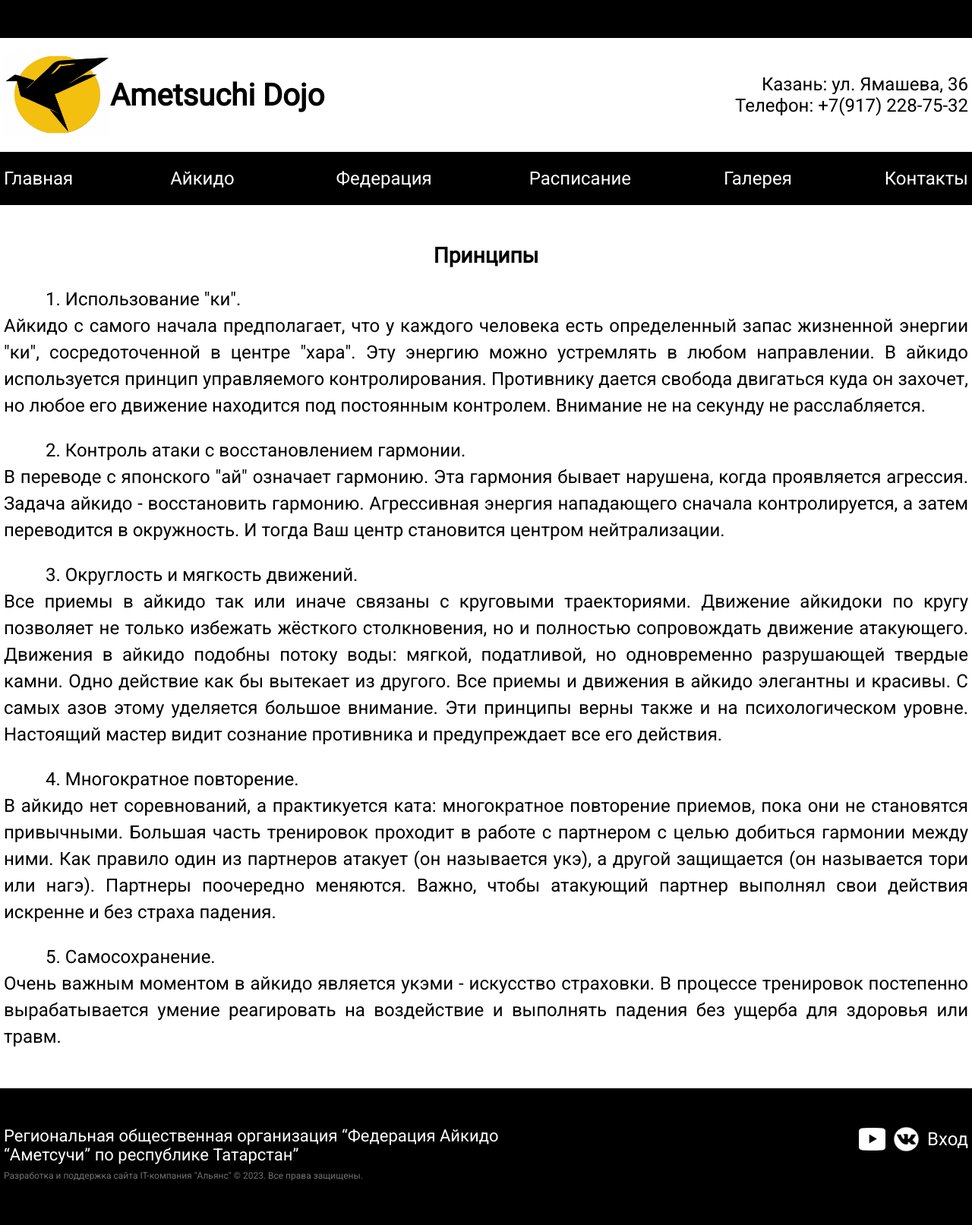
After one commit to ScorpionLF/aikido, a PHP site: page /principle in a window 1280 px wide. The commit adds this page. Shown: the whole page at 76% size. Run offline with PHP 8.4, Linux system fonts and the light colour scheme.

Commit message:
Created principle.php and ..css, fixed 404.php

```diff
--- a/404.php
+++ b/404.php
@@ -25,7 +25,7 @@ header("HTTP/1.0 404 Not Found");
             <img class="block-error__404-imgs-img" src="images/error.png" onError="this.src='images/not_found.png'">
         </div>
         <div class="block-error__404-text">Запрашиваемая страница не существует.<br> Возможно, страница еще не создана или в запросе был указан неверный адрес.</div>
-        <a href="index.php" class="block-error__404-button">ВЕРНУТЬСЯ НА ГЛАВНУЮ</a>
+        <a href="index" class="block-error__404-button">ВЕРНУТЬСЯ НА ГЛАВНУЮ</a>
     </div>
 </body>
 
--- a/css/index.css
+++ b/css/index.css
@@ -3,6 +3,7 @@
 section {
     margin-top: 25px;
     margin-bottom: 25px;
+    width: 1270px;
 }
 
 @font-face {
@@ -12,7 +13,6 @@ section {
 
 .index-composition {
     height: 400px;
-    max-width: 1270px;
     display: flex;
 }
 
@@ -86,7 +86,6 @@ section {
 }
 
 .index-information-text {
-    width: 1270px;
     min-height: 245px;
     font-family: 'Roboto';
     font-style: normal;
@@ -104,7 +103,6 @@ section {
 .index-news {
     display: flex;
     justify-content: space-between;
-    width: 1270px;
 }
 
 .block-index-news {
--- /dev/null
+++ b/css/principle.css
@@ -0,0 +1,28 @@
+.principle {
+    width: 1270px;
+    margin-bottom: 25px;
+    margin-top: 25px;
+}
+
+.principle-title {
+    justify-content: center;
+    font-family: 'Roboto';
+    font-style: normal;
+    font-weight: 700;
+    font-size: 28px;
+    display: flex;
+    color: #000000;
+}
+
+.principle-information {
+    position: relative;
+    display: grid;
+    font-family: 'Roboto';
+    font-style: normal;
+    font-weight: 400;
+    font-size: 24px;
+    align-items: center;
+    text-align: justify;
+    color: #000000;
+    line-height: 35px;
+}
--- a/css/style.css
+++ b/css/style.css
@@ -1,5 +1,8 @@
+
+
 html {
     min-height: 100%;
+    position: relative;
 }
 
 body {
@@ -11,7 +14,6 @@ body {
     display: grid;
     grid-template-rows: auto 1fr auto;
     align-items: first baseline;
-    width: 100vw;
     height: 100vh;
 }
 
--- a/header.html
+++ b/header.html
@@ -40,7 +40,7 @@
                         <a href="history">История</a>
                         <a href="terms">Термины</a>
                         <a href="technique">Техники</a>
-                        <a href="history">Принципы</a>
+                        <a href="principle">Принципы</a>
                         <a href="etiquette">Этикет</a>
                     </div>
                 </div>
--- /dev/null
+++ b/principle.php
@@ -0,0 +1,37 @@
+<!DOCTYPE html>
+<html lang="ru">
+
+<head>
+    <meta charset="UTF-8">
+    <meta http-equiv="X-UA-Compatible" content="IE=edge">
+    <meta name="viewport" content="width=device-width, initial-scale=1.0">
+    <link rel="stylesheet" href="css/style.css">
+    <link rel="stylesheet" href="css/principle.css">
+    <link rel="preconnect" href="https://fonts.googleapis.com">
+    <link rel="preconnect" href="https://fonts.gstatic.com" crossorigin>
+    <link href="https://fonts.googleapis.com/css2?family=Exo+2:wght@200&family=Inter&family=Roboto&display=swap"
+        rel="stylesheet">
+    <title>Принципы</title>
+    <link type="Image/x-icon" href="images/favicon.png" rel="icon">
+</head>
+</head>
+
+<body>
+    <?php include 'header.html'; ?>
+    <main>
+        <div class="principle">
+            <div class="principle-title">Принципы</div>
+            <div class="principle-information">
+                <p>1. Использование "ки".<br>Айкидо с самого начала предполагает, что у каждого человека есть определенный запас жизненной энергии "ки", сосредоточенной в центре "хара". Эту энергию можно устремлять в любом направлении. В айкидо используется принцип управляемого контролирования. Противнику дается свобода двигаться куда он захочет, но любое его движение находится под постоянным контролем. Внимание не на секунду не расслабляется.</p>
+                <p>2. Контроль атаки с восстановлением гармонии.<br>В переводе с японского "ай" означает гармонию. Эта гармония бывает нарушена, когда проявляется агрессия. Задача айкидо - восстановить гармонию. Агрессивная энергия нападающего сначала контролируется, а затем переводится в окружность. И тогда Ваш центр становится центром нейтрализации.</p>
+                <p>3. Округлость и мягкость движений.<br>Все приемы в айкидо так или иначе связаны с круговыми траекториями. Движение айкидоки по кругу позволяет не только избежать жёсткого столкновения, но и полностью сопровождать движение атакующего. Движения в айкидо подобны потоку воды: мягкой, податливой, но одновременно разрушающей твердые камни. Одно действие как бы вытекает из другого. Все приемы и движения в айкидо элегантны и красивы. С самых азов этому уделяется большое внимание. Эти принципы верны также и на психологическом уровне. Настоящий мастер видит сознание противника и предупреждает все его действия.</p>
+                <p>4. Многократное повторение.<br>В айкидо нет соревнований, а практикуется ката: многократное повторение приемов, пока они не становятся привычными. Большая часть тренировок проходит в работе с партнером с целью добиться гармонии между ними. Как правило один из партнеров атакует (он называется укэ), а другой защищается (он называется тори или нагэ). Партнеры поочередно меняются. Важно, чтобы атакующий партнер выполнял свои действия искренне и без страха падения.</p>
+                <P>5. Самосохранение.<br>Очень важным моментом в айкидо является укэми - искусство страховки. В процессе тренировок постепенно вырабатывается умение реагировать на воздействие и выполнять падения без ущерба для здоровья или травм.</P>
+            </div>
+        </div>
+    </main>
+    <?php include 'footer.php'; ?>
+
+</body>
+
+</html>
```
